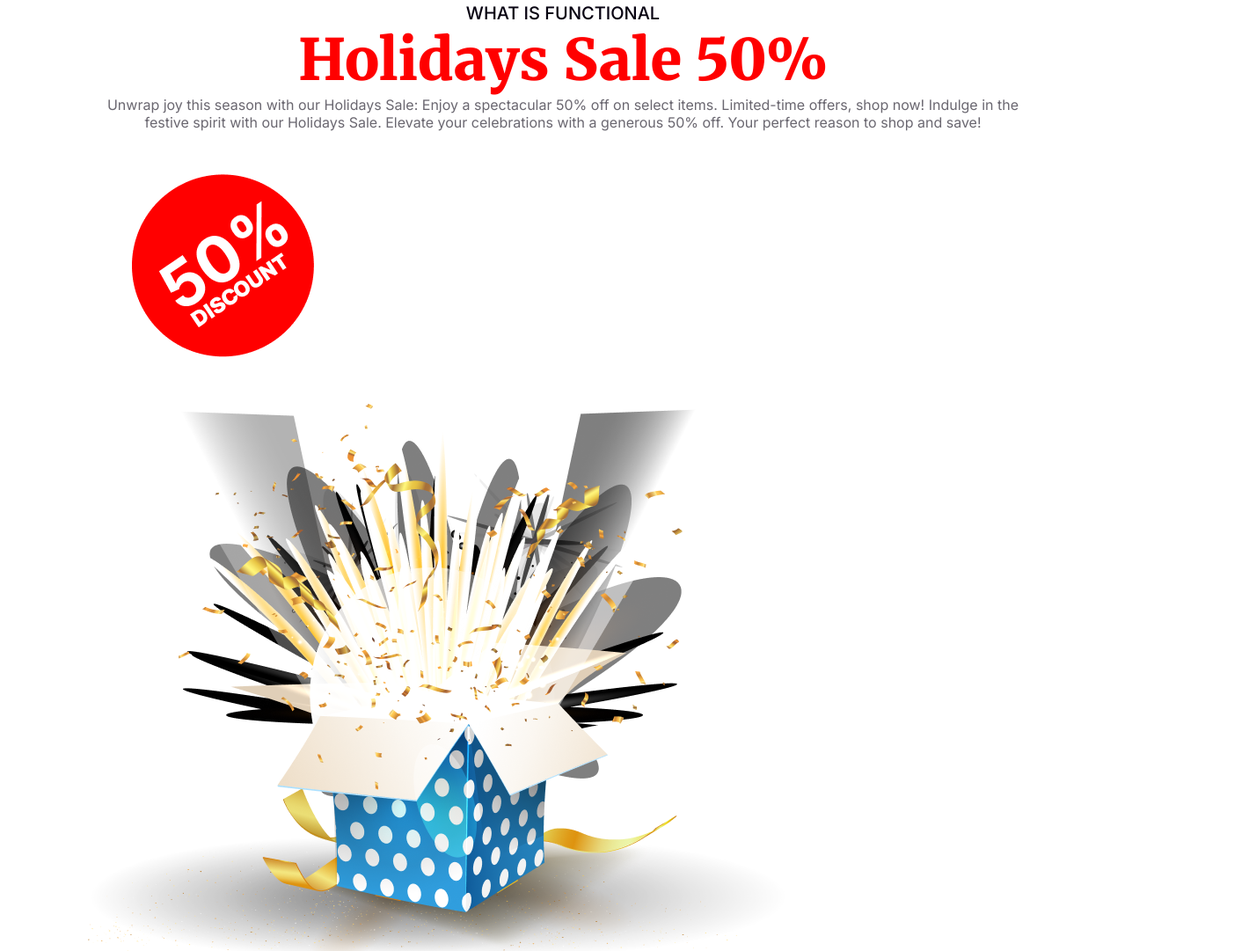
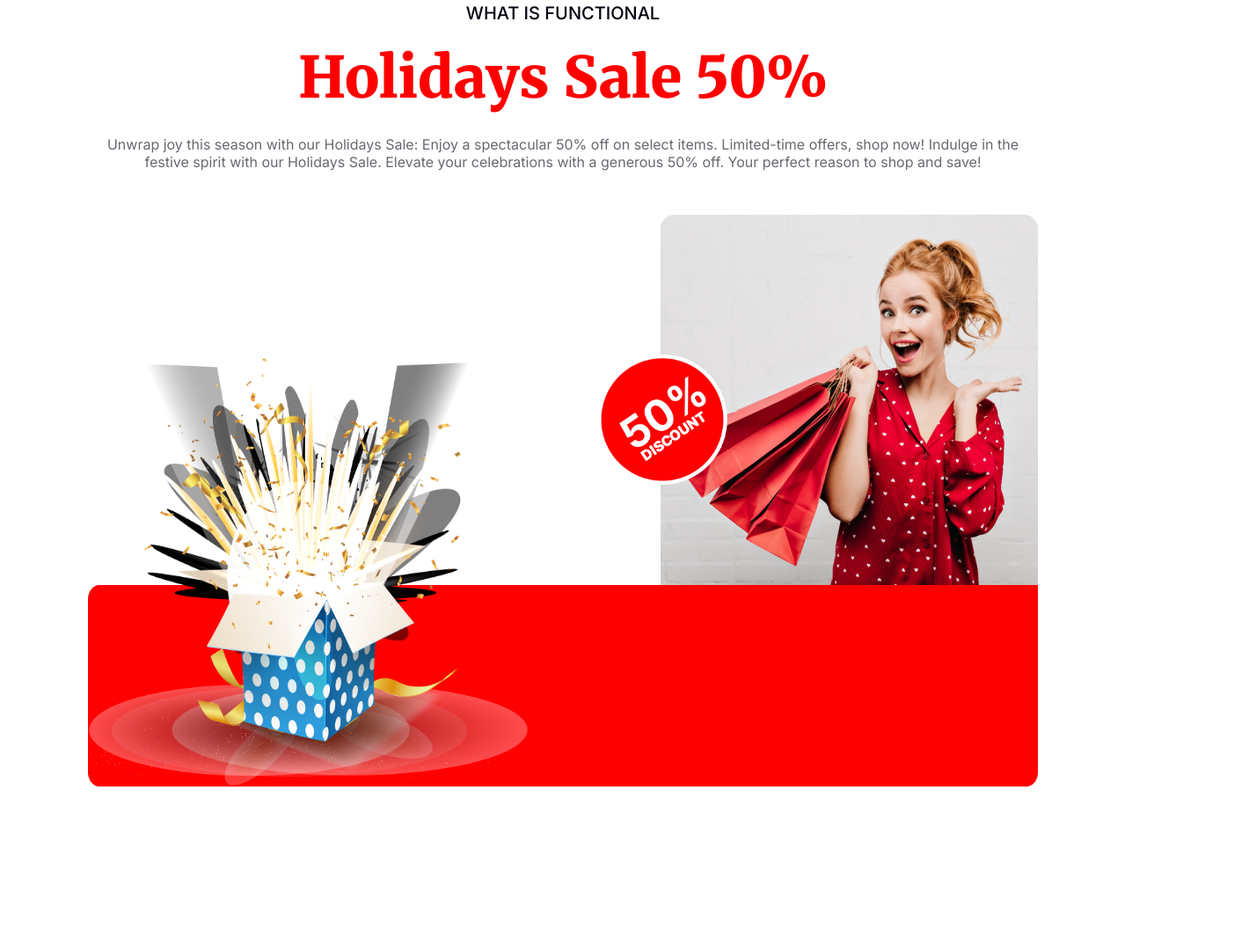
Before and after one commit to tisabbir/new-year-party, a plain HTML site: page index.html in a window 1280 px wide. Shown: the part 3601-4682 px from the top of the page at 88% size, 1420 px wide, since content can reach past the window. Drawn offline with Linux system fonts and the light colour scheme.

Commit message:
holiday section done

```diff
--- a/index.html
+++ b/index.html
@@ -108,14 +108,21 @@
               and save!
             </p>
           </div>
+<!-- holiday content section -->
           <div class="holiday-content">
-            <img src="images/Group-44.png" alt="" /><img
-              src="images/Group-75.png"
-              alt=""
-            /><img src="images/Rectangle-1.png" alt="" /><img
+
+            <img id="img1" src="images/Rectangle-1.png" alt="" />
+            <img id="img2"
               src="images/Rectangle-2.png"
               alt=""
             />
+            <img id="img4" src="images/Group-44.png" alt="" />
+            <img id="img3"
+              src="images/Group-75.png"
+              alt=""
+            />
+
+
           </div>
         </div>
       </section>
--- a/styles/style.css
+++ b/styles/style.css
@@ -218,6 +218,7 @@ section title's upper text
   font-size: 20px;
   font-weight: 500;
   text-align: center;
+  margin-bottom: 20px;
 }
 .holiday-title {
   color: #f00;
@@ -225,6 +226,7 @@ section title's upper text
   font-family: "Merriweather";
   font-size: 65px;
   font-weight: 900;
+  margin-bottom: 25px;
 }
 .holiday-description {
   color: rgba(7, 2, 17, 0.6);
@@ -232,9 +234,51 @@ section title's upper text
   text-align: center;
 }
 
+/* Holiday content section */
+.holiday-content {
+    position: relative;
+    height: 650px;
+    margin-top: 50px;
+}
+#img1 {
+ position: absolute;
+ right: 0;
+ top: 0;
+ width: 429px;
+height: 433px;
+flex-shrink: 0;
+
+}
+#img2 {
+    position: absolute;
+    left: 0;
+    bottom: 0;
+    max-width: 100%;
+    width: 1320px;
+height: 229px;
+flex-shrink: 0;
+}
+#img3 {
+    position: absolute;
+    width: 500px;
+    height: 500px;
+    flex-shrink: 0;
+    top: 25%;
+
+}
+#img4 {
+    position: absolute;
+    width: 206px;
+height: 206px;
+flex-shrink: 0;
+top: 20%;
+right: 30%;
+
+}
+
 /* Portfolio Section */
 .portfolio-container {
-  margin-top: 120px;
+  margin-top: 50px;
 }
 .portfolio-text p {
   color: rgba(7, 2, 17, 0.6);
```
